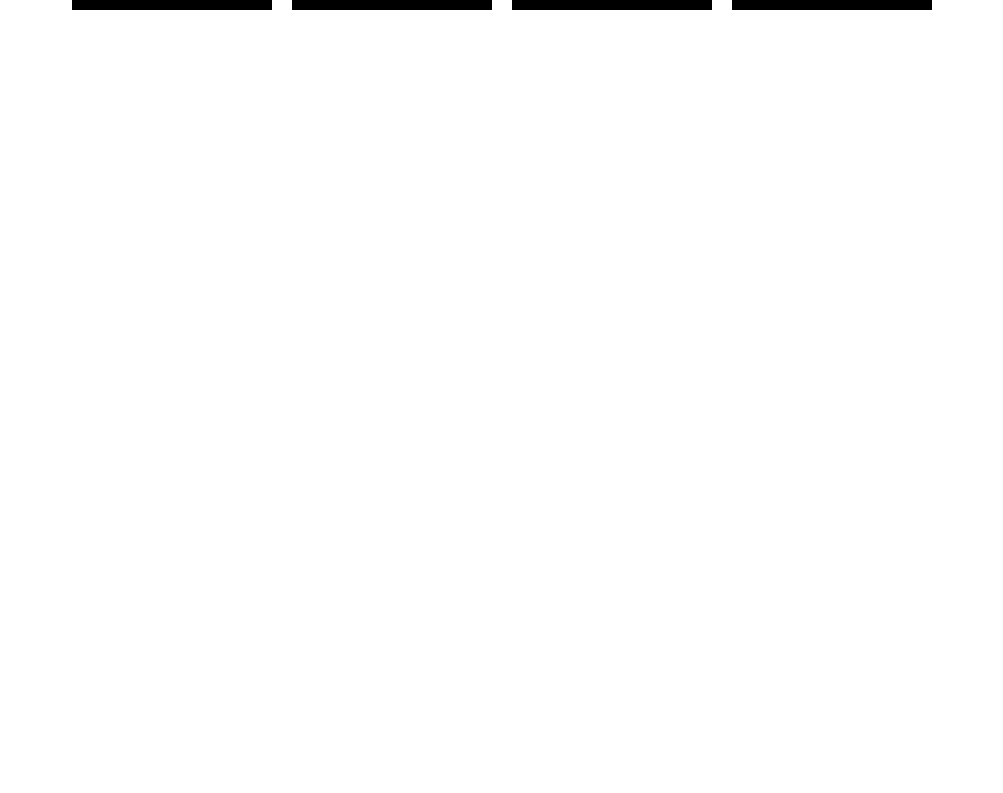
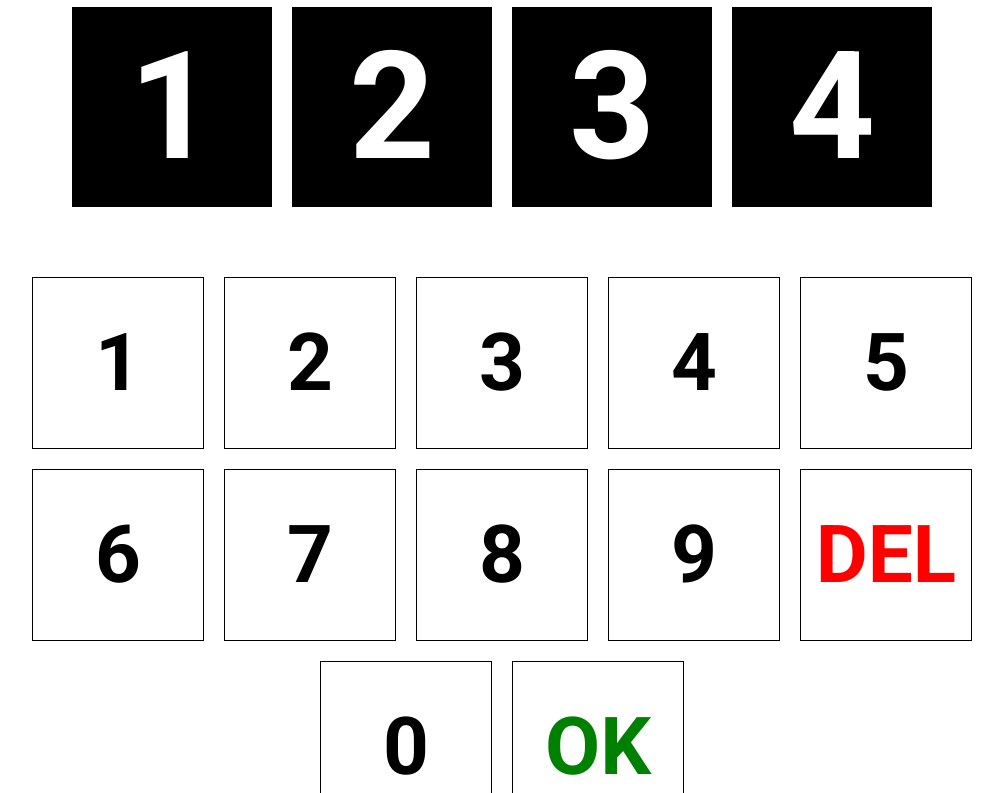
Before and after one commit to tsergiiv/quest, a plain HTML site: page index.html in a window 1280 px wide. Shown: the part 438-1231 px from the top of the page, without its empty margins (138-1141 px from the left). Before the commit the page ends 800 px from the top, so only its background shows below. Drawn offline with nearby package versions, Linux system fonts and the light colour scheme.

Commit message:
add buttons

```diff
--- a/index.html
+++ b/index.html
@@ -15,8 +15,8 @@
             #instruction {
                 text-align: center;
                 padding: 20px;
-                font-size: 2rem;
-                margin-top: 10rem;
+                font-size: 4rem;
+                margin-top: 20rem;
             }
 
             .code-digit {
@@ -31,11 +31,45 @@
                 color: white;
             }
 
+            .button {
+                background-color: white;
+                border: 1px solid black;
+                height: 170px;
+                width: 170px;
+                margin: 10px;
+                display: flex;
+                justify-content: center;
+                align-items: center;
+                font-size: 80px;
+                color: black;
+            }
+
+            .button:active {
+                background-color: black;
+                color: white;
+            }
+
             #code {
                 display: flex;
                 flex-direction: row;
                 flex-wrap: nowrap;
                 justify-content: center;
+            }
+
+            #buttons {
+                display: flex;
+                flex-direction: row;
+                flex-wrap: wrap;
+                justify-content: center;
+                margin: 50px 150px;
+            }
+
+            .red {
+                color: red;
+            }
+
+            .green {
+                color: green;
             }
         </style>
     </head>
@@ -48,11 +82,14 @@
         </div>
 
         <div class="code-digit-template"></div>
+        <div class="button-template"></div>
     </body>
 
     <script>
         $(document).ready(function() {
             showCode();
+            showButtons();
+
             function showCode() {
                 let digit = $('.code-digit-template');
 
@@ -61,6 +98,26 @@
                     $('#code').append(new_digit);
                 }
             }
+
+            function showButtons() {
+                let button = $('.button-template');
+                let button_values = [1, 2, 3, 4, 5, 6, 7, 8, 9, 'DEL', 0, 'OK'];
+
+                for (let i = 1; i <= 12; i++) {
+                    let button_value = button_values[i - 1];
+                    let new_button = $(button).clone().attr('button', button_value).removeClass().addClass('button').text(button_value);
+
+                    if (button_value == 'DEL') {
+                        $(new_button).addClass('red');
+                    }
+
+                    if (button_value == 'OK') {
+                        $(new_button).addClass('green');
+                    }
+
+                    $('#buttons').append(new_button);
+                }
+            }
         });
     </script>
 </html>
```
